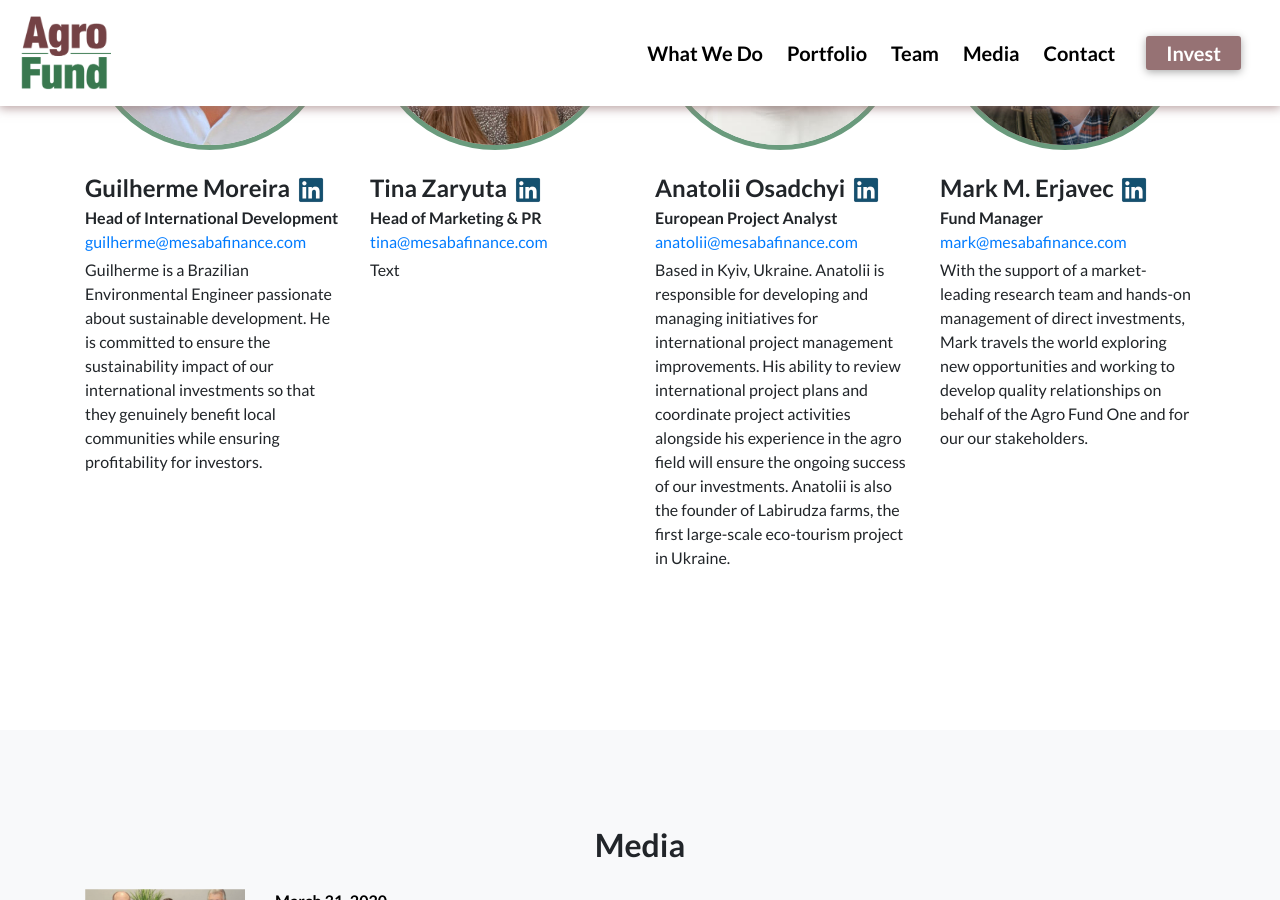
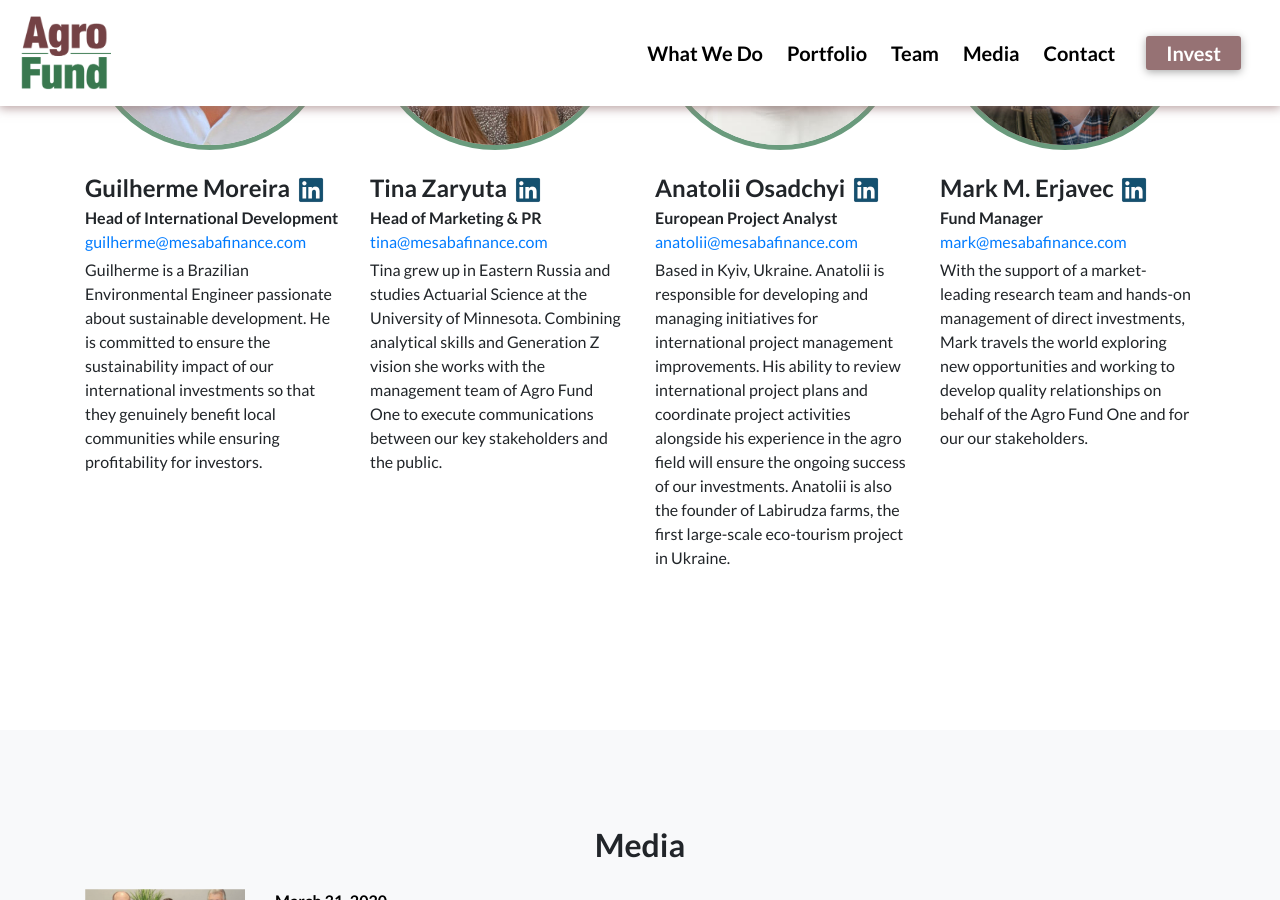
Before and after one commit to smnwltr/agrofund.one, a Jekyll site: the page built from index.html, in a window 1280 px wide and 900 px high, scrolled down 3353 px. Built offline with Jekyll 4.4.1, drawn with Linux system fonts in a browser that asks for light colours.

Commit message:
Update description for tina profile

```diff
--- a/_data/general.yml
+++ b/_data/general.yml
@@ -55,7 +55,7 @@ items:
         mail: tina@mesabafinance.com
         linkedin: https://www.linkedin.com/in/tina-zaryuta-a945b3188/
         text: >-
-          Text
+          Tina grew up in Eastern Russia and studies Actuarial Science at the University of Minnesota. Combining analytical skills and Generation Z vision she works with the management team of Agro Fund One to execute communications between our key stakeholders and the public.
       -
         name: Anatolii Osadchyi
         title: European Project Analyst
```
